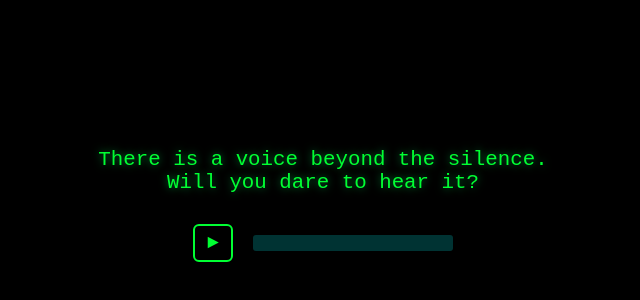
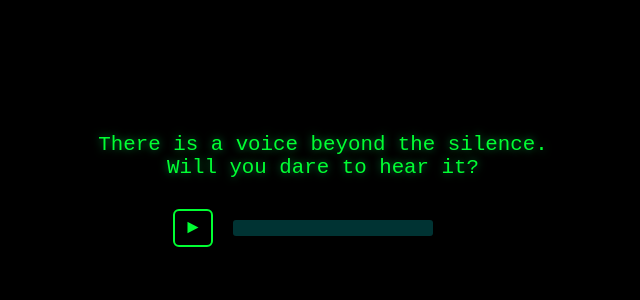
Before and after one commit to GaropaSound/the-entity-and-the-board, a plain HTML site: page index.html in a window 1280 px wide. Shown: the part 142-442 px from the top of the page, without its empty margins (317-957 px from the left). Drawn offline with Linux system fonts and the light colour scheme; a web font is replaced by a local one.

Commit message:
Update index.html

```diff
--- a/index.html
+++ b/index.html
@@ -40,7 +40,7 @@
     animation-delay: 0s;
   }
 
-  audio {
+  .player {
     margin-bottom: 30px;
     width: 300px;
     animation-duration: 2s;
```
